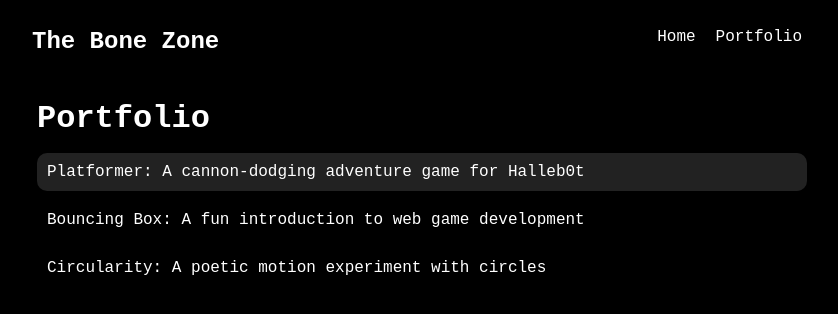
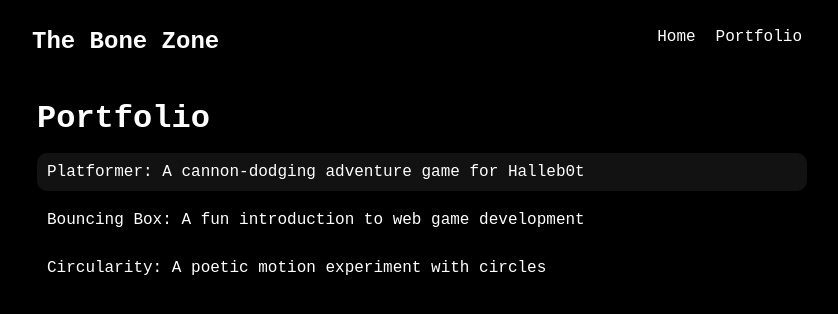
Before and after one commit to AustinT-Taylor/AustinT-Taylor.github.io, a plain HTML site: page portfolio.html in a window 1280 px wide. In both pictures the pointer is over the item "Platformer: A cannon-dodging adventure game for Halleb0t". Shown: the whole page, without its empty margins (218-1056 px from the left). Drawn offline with Linux system fonts and the light colour scheme.

Commit message:
add portfolio page to website

```diff
--- a/style.css
+++ b/style.css
@@ -94,7 +94,7 @@ h2, h3 {
 }
 
 #portfolio li:hover {
-  background: #222222;
+  background: #121212;
 }
 
 #portfolio a {
```
